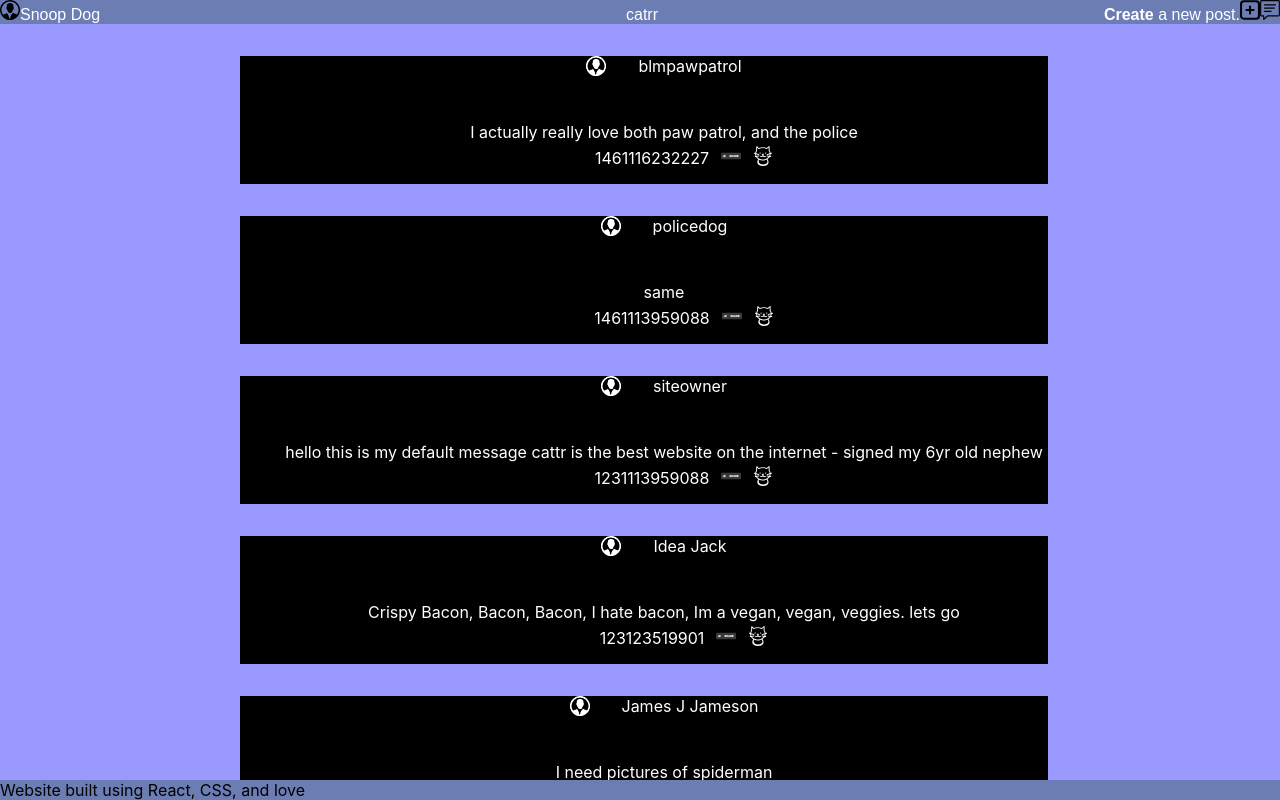
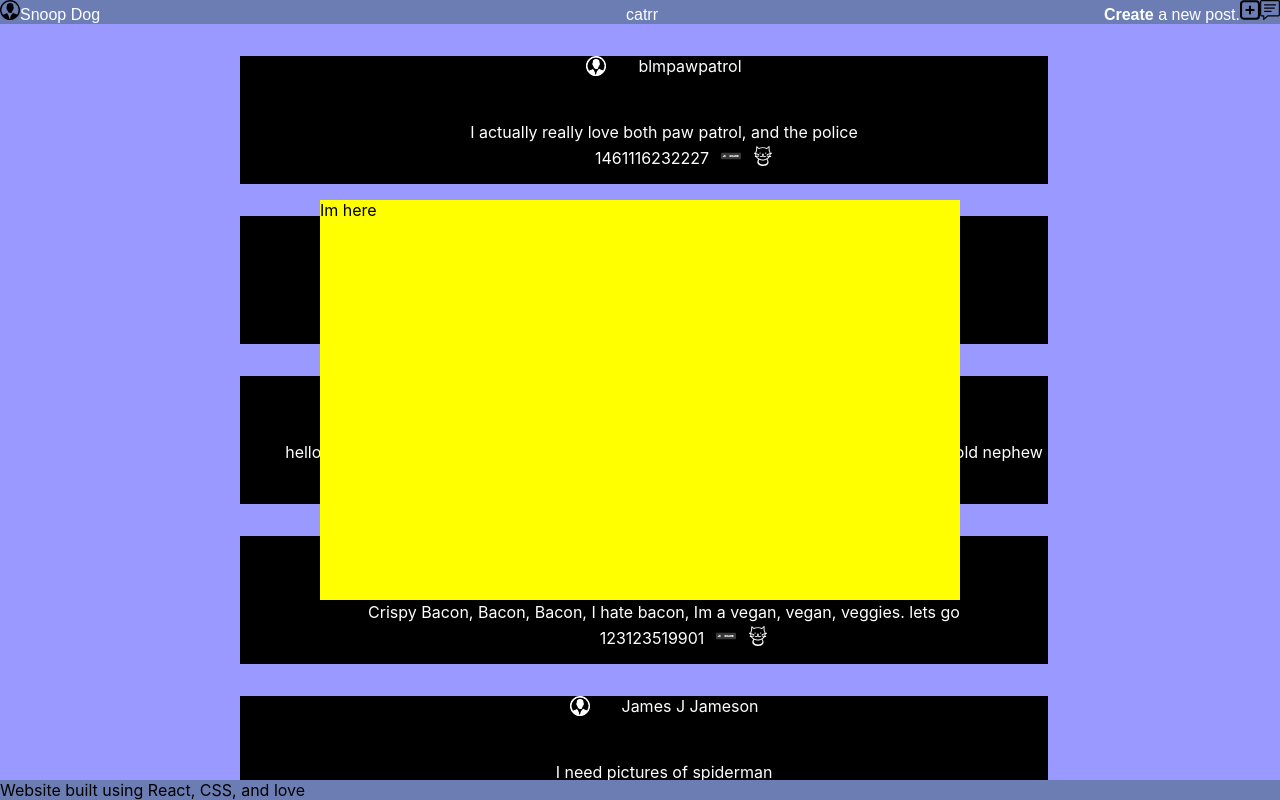
Before and after one commit to jlafleur93/tweeter-react, a React (Create React App) app: page / in a window 1280 px wide. Both pictures are taken after a click on the element "Create". Shown: the top 800 px of the page. Built offline with nearby package versions, Linux system fonts and the light colour scheme.

Commit message:
text in middle with box

```diff
--- a/src/components/Popup/Popup.css
+++ b/src/components/Popup/Popup.css
@@ -1,12 +1,11 @@
-.Popup{
-  display: block;
-  background-color: aqua;
-  width: 100vw;
-  height: 20vh;
+.post-area{
+    margin: 0;
+    width: 50%;
+    height: 50%;
+    background: yellow;
+    position: absolute;
+    top: 50%;
+    left: 50%;
+    margin-right: -50%;
+    transform: translate(-50%, -50%)
 }
-.post-area{
-  display: block;
-  width: 100vw;
-  height: 20vh;
-  background-color: black;
-}
```
